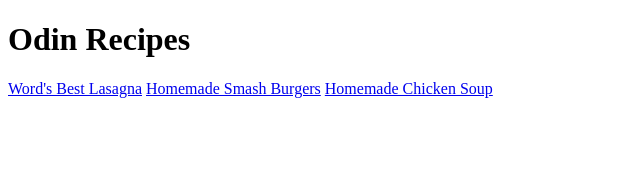
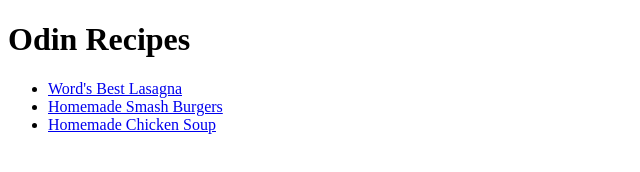
Before and after one commit to zsklz/odin-recipes, a plain HTML site: page index.html in a window 1280 px wide. Shown: the whole page, without its empty margins (0-640 px from the left). Drawn offline with Linux system fonts and the light colour scheme.

Commit message:
Make a list out of the recipes

```diff
--- a/index.html
+++ b/index.html
@@ -6,8 +6,10 @@
   </head>
   <body>
     <h1>Odin Recipes</h1>
-    <a href="./recipes/lasagna.html">Word's Best Lasagna</a>
-    <a href="./recipes/smash-burger.html">Homemade Smash Burgers</a>
-    <a href="./recipes/chicken-soup.html">Homemade Chicken Soup</a>
+    <ul>
+    <li><a href="./recipes/lasagna.html">Word's Best Lasagna</a></li>
+    <li><a href="./recipes/smash-burger.html">Homemade Smash Burgers</a></li>
+    <li><a href="./recipes/chicken-soup.html">Homemade Chicken Soup</a></li>
+    </ul>
   </body>
 </html>
```
